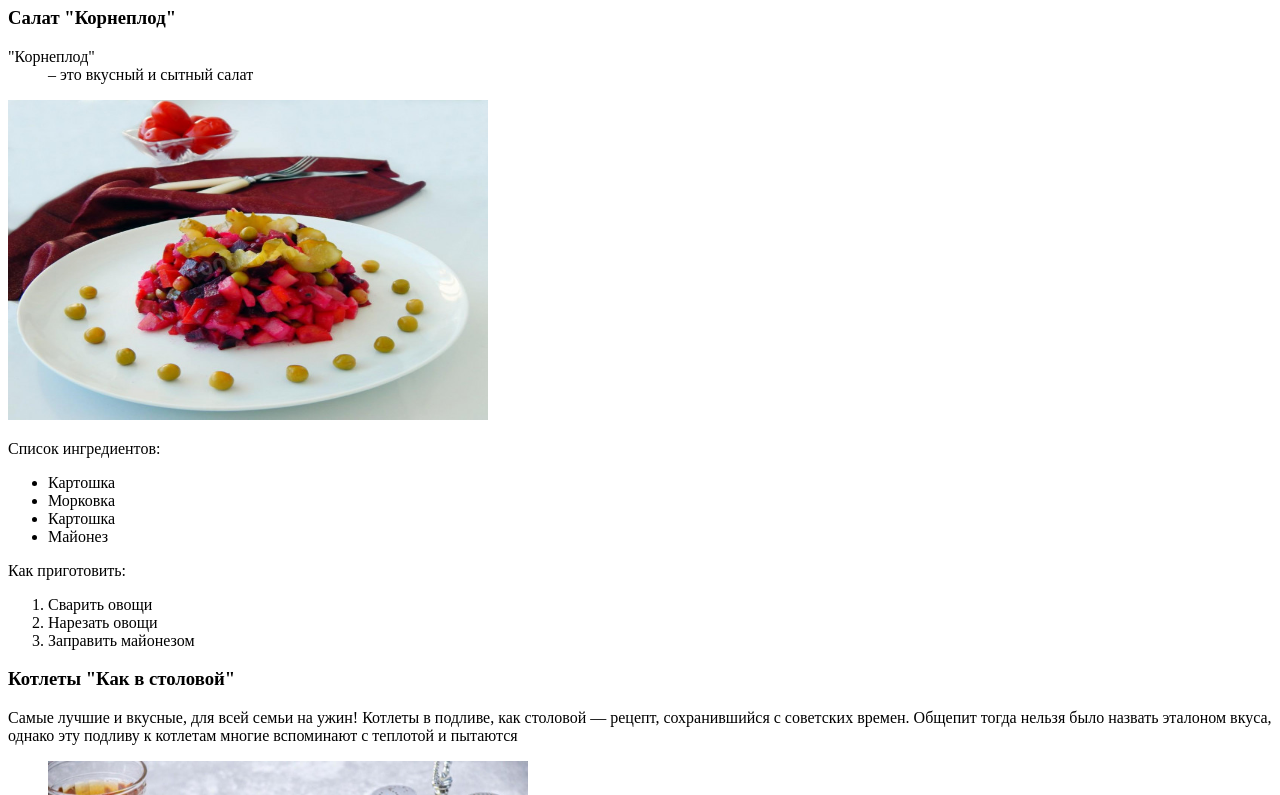
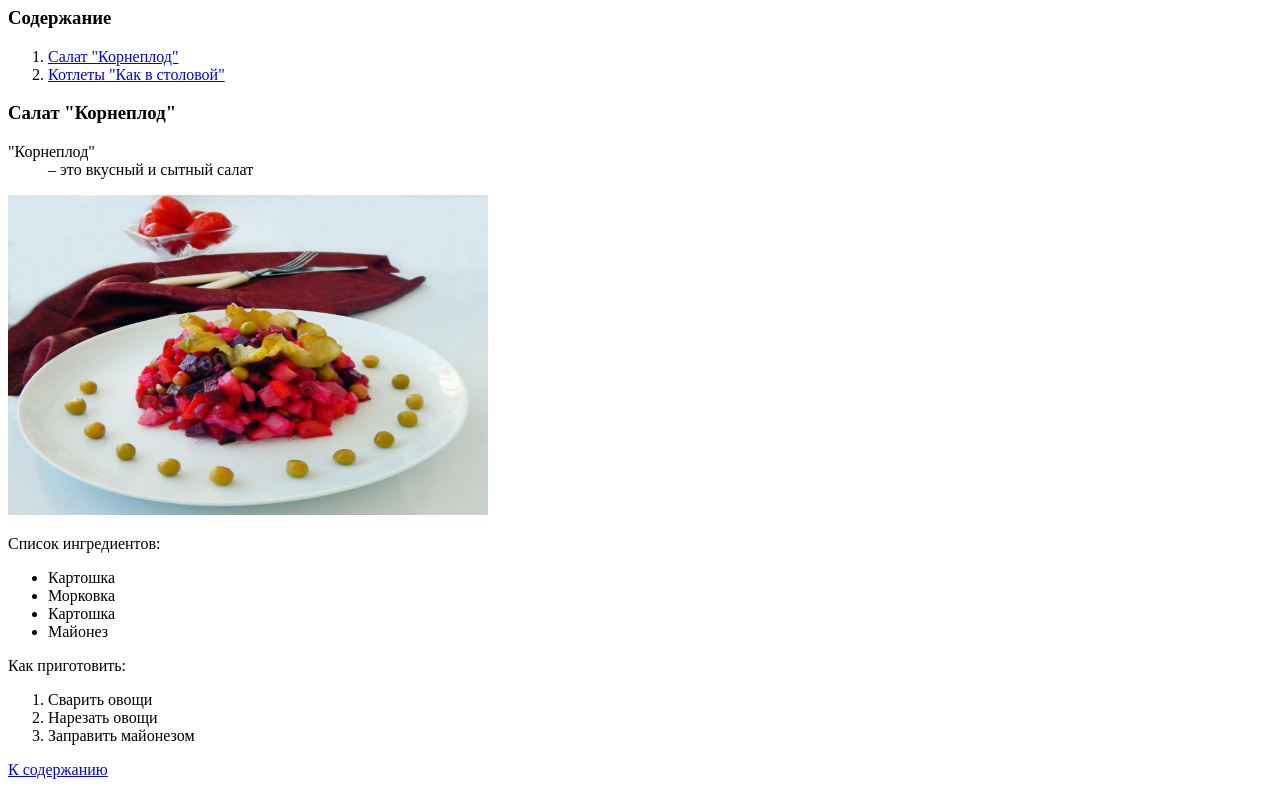
Before and after one commit to Somov62/Stepik-html-css, a plain HTML site: page Html basic elements/index.html in a window 1280 px wide. Shown: the part 73-868 px from the top of the page. Drawn offline with Linux system fonts and the light colour scheme.

Commit message:
Освоил якоря

```diff
--- a/Html basic elements/index.html
+++ b/Html basic elements/index.html
@@ -8,9 +8,14 @@
 
     <body>
         <h1>Кулинарная книга</h1>
+        <h3 id="book">Содержание</h3>
+        <ol>
+          <li><a href="#salat_korneplod">Салат "Корнеплод"</a></li>
+          <li><a href="#kotlety_kak_v_stolovoy">Котлеты "Как в столовой"</a></li>
+        </ol>
 
         <!-- Заголовок блюда -->
-        <h3>Салат "Корнеплод"</h3>
+        <h3 id="salat_korneplod">Салат "Корнеплод"</h3>
 
         <!-- Описание блюда -->
         <dl>
@@ -43,9 +48,10 @@
             <li>Нарезать овощи</li>
             <li>Заправить майонезом</li>
         </ol>
+        <a href="#book" >К содержанию</a>
 
         <!-- Заголовок блюда -->
-        <h3>Котлеты "Как в столовой"</h3>
+        <h3 id="kotlety_kak_v_stolovoy">Котлеты "Как в столовой"</h3>
 
         <!-- Описание блюда -->
         <p>
@@ -122,5 +128,6 @@
                 </ol>
             </li>
         </ol>
+        <a href="#book" >К содержанию</a>
     </body>
 </html>
```
